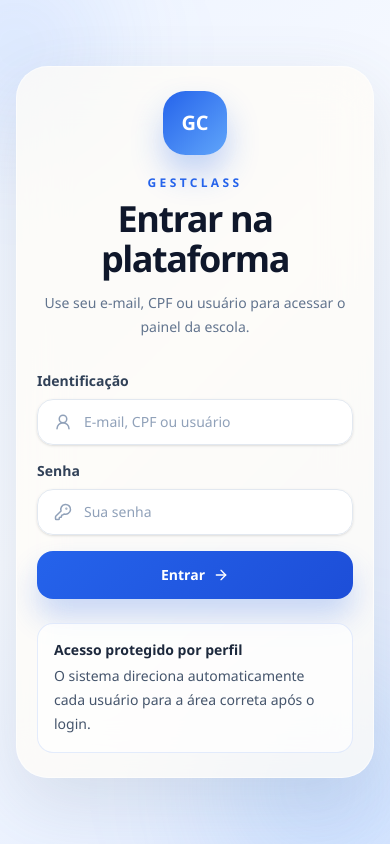
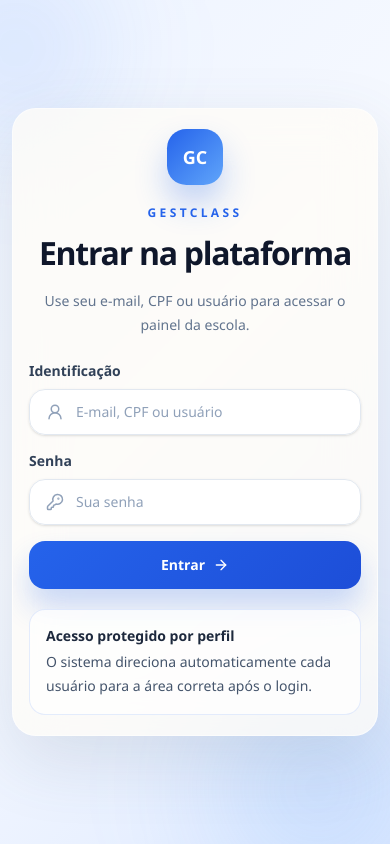
Before and after one commit to fabinhof2/gestclass, a Next.js app in the folder frontend-escolar/: page /login in a window 390 px wide. Built offline with nearby package versions, Linux system fonts and the light colour scheme; no server answers.

Commit message:
Fix mobile login layout spacing

```diff
--- a/frontend-escolar/app/login/page.tsx
+++ b/frontend-escolar/app/login/page.tsx
@@ -40,14 +40,14 @@ export default function LoginPage() {
   }
 
   return (
-    <main className="relative min-h-screen overflow-x-hidden bg-[linear-gradient(135deg,#eef4ff_0%,#f6f9ff_46%,#dfeaff_100%)] px-4 py-6 sm:px-6 lg:px-8">
+    <main className="relative min-h-[100dvh] overflow-x-hidden bg-[linear-gradient(135deg,#eef4ff_0%,#f6f9ff_46%,#dfeaff_100%)] px-3 py-4 sm:px-6 sm:py-6 lg:px-8">
       <div className="pointer-events-none absolute inset-0">
         <div className="absolute left-[-4rem] top-[-2rem] h-40 w-40 rounded-full bg-[rgba(59,130,246,0.16)] blur-3xl sm:h-56 sm:w-56" />
         <div className="absolute bottom-[-3rem] right-[-2rem] h-52 w-52 rounded-full bg-[rgba(96,165,250,0.2)] blur-3xl sm:h-72 sm:w-72" />
       </div>
 
-      <div className="relative mx-auto flex min-h-[calc(100vh-3rem)] w-full max-w-6xl items-center justify-center">
-        <div className="grid w-full max-w-5xl items-stretch overflow-hidden rounded-[2rem] border border-white/50 bg-[rgba(255,252,247,0.74)] shadow-[0_24px_70px_rgba(73,92,111,0.14)] backdrop-blur-xl lg:grid-cols-[minmax(0,1.1fr)_minmax(320px,420px)]">
+      <div className="relative mx-auto flex min-h-[calc(100dvh-2rem)] w-full max-w-6xl items-center justify-center sm:min-h-[calc(100dvh-3rem)]">
+        <div className="grid w-full max-w-5xl items-stretch overflow-hidden rounded-[1.5rem] border border-white/50 bg-[rgba(255,252,247,0.74)] shadow-[0_24px_70px_rgba(73,92,111,0.14)] backdrop-blur-xl sm:rounded-[2rem] lg:grid-cols-[minmax(0,1.1fr)_minmax(320px,420px)]">
           <section className="hidden min-w-0 flex-col justify-between bg-[linear-gradient(160deg,rgba(30,64,175,0.97),rgba(37,99,235,0.99))] px-8 py-10 text-white lg:flex xl:px-10">
             <div>
               <div className="inline-flex items-center rounded-full border border-white/20 bg-white/10 px-3 py-1 text-[11px] font-bold uppercase tracking-[0.24em] text-white/85">
@@ -76,17 +76,17 @@ export default function LoginPage() {
             </div>
           </section>
 
-          <section className="min-w-0 px-5 py-6 sm:px-8 sm:py-8 lg:px-10 lg:py-10">
+          <section className="min-w-0 px-4 py-5 sm:px-8 sm:py-8 lg:px-10 lg:py-10">
             <div className="mx-auto flex w-full max-w-md flex-col">
               <div className="text-center lg:text-left">
-                <div className="mx-auto flex h-16 w-16 items-center justify-center rounded-[1.4rem] bg-[linear-gradient(135deg,#2563eb,#60a5fa)] text-xl font-black text-white shadow-[0_18px_32px_rgba(37,99,235,0.28)] lg:mx-0">
+                <div className="mx-auto flex h-14 w-14 items-center justify-center rounded-[1.2rem] bg-[linear-gradient(135deg,#2563eb,#60a5fa)] text-lg font-black text-white shadow-[0_18px_32px_rgba(37,99,235,0.28)] sm:h-16 sm:w-16 sm:rounded-[1.4rem] sm:text-xl lg:mx-0">
                   GC
                 </div>
 
                 <p className="mt-5 text-xs font-bold uppercase tracking-[0.28em] text-[color:var(--primary)]">
                   GestClass
                 </p>
-                <h2 className="mt-2 font-[var(--font-display)] text-4xl font-bold tracking-[-0.04em] text-slate-900">
+                <h2 className="mt-2 font-[var(--font-display)] text-[2rem] font-bold tracking-[-0.04em] text-slate-900 sm:text-4xl">
                   Entrar na plataforma
                 </h2>
                 <p className="mt-3 text-sm leading-6 text-slate-500">
@@ -94,7 +94,7 @@ export default function LoginPage() {
                 </p>
               </div>
 
-              <form onSubmit={handleLogin} className="mt-8 space-y-4">
+              <form onSubmit={handleLogin} className="mt-6 space-y-4 sm:mt-8">
                 <label className="block">
                   <span className="mb-2 block text-sm font-bold text-slate-700">
                     Identificação
@@ -143,7 +143,7 @@ export default function LoginPage() {
                 </button>
               </form>
 
-              <div className="mt-6 rounded-2xl border border-[rgba(37,99,235,0.12)] bg-[rgba(255,255,255,0.72)] px-4 py-4 text-sm text-slate-600">
+              <div className="mt-5 rounded-2xl border border-[rgba(37,99,235,0.12)] bg-[rgba(255,255,255,0.72)] px-4 py-4 text-sm text-slate-600 sm:mt-6">
                 <p className="font-semibold text-slate-800">Acesso protegido por perfil</p>
                 <p className="mt-1 leading-6">
                   O sistema direciona automaticamente cada usuário para a área correta após o login.
```
